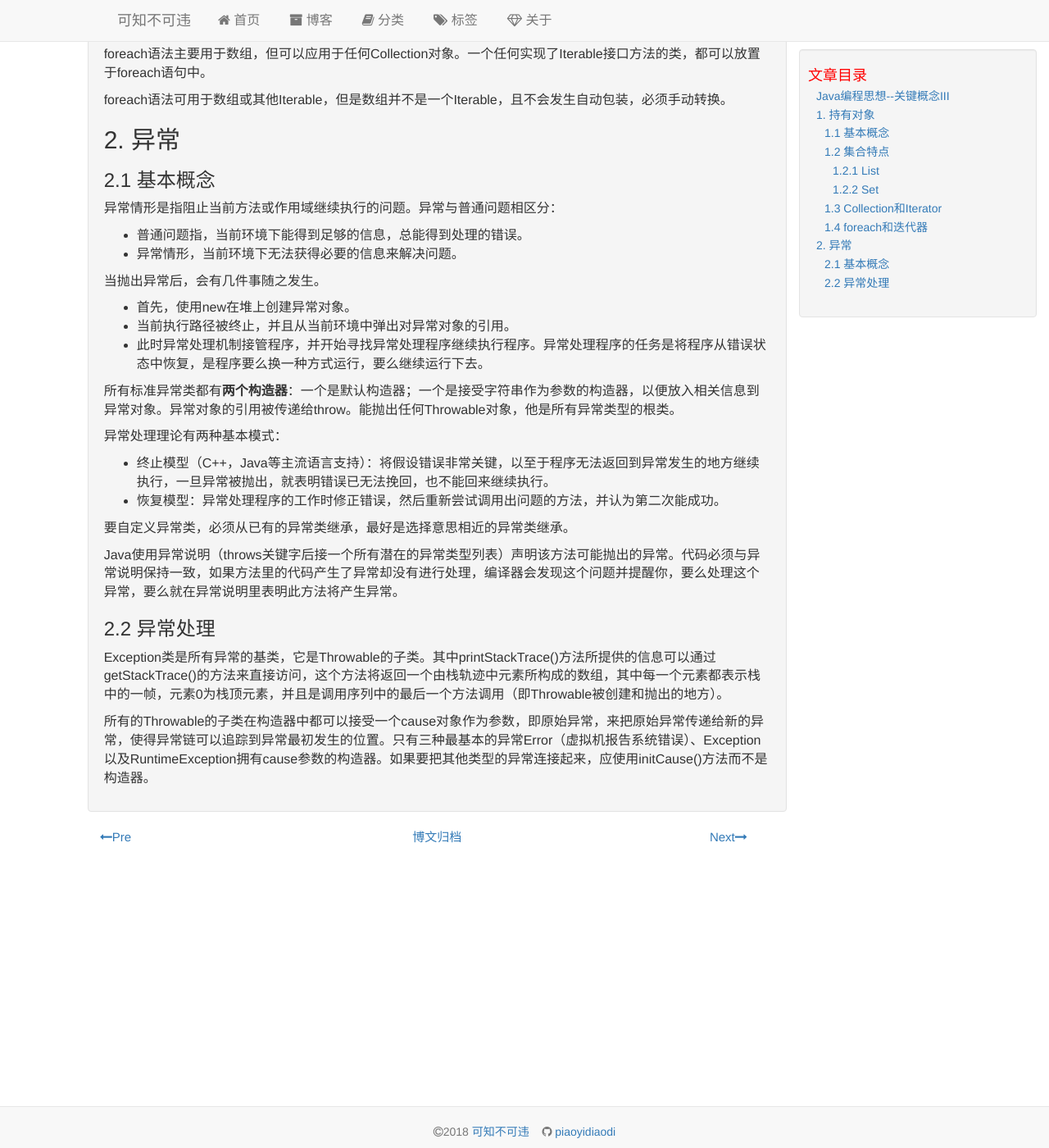
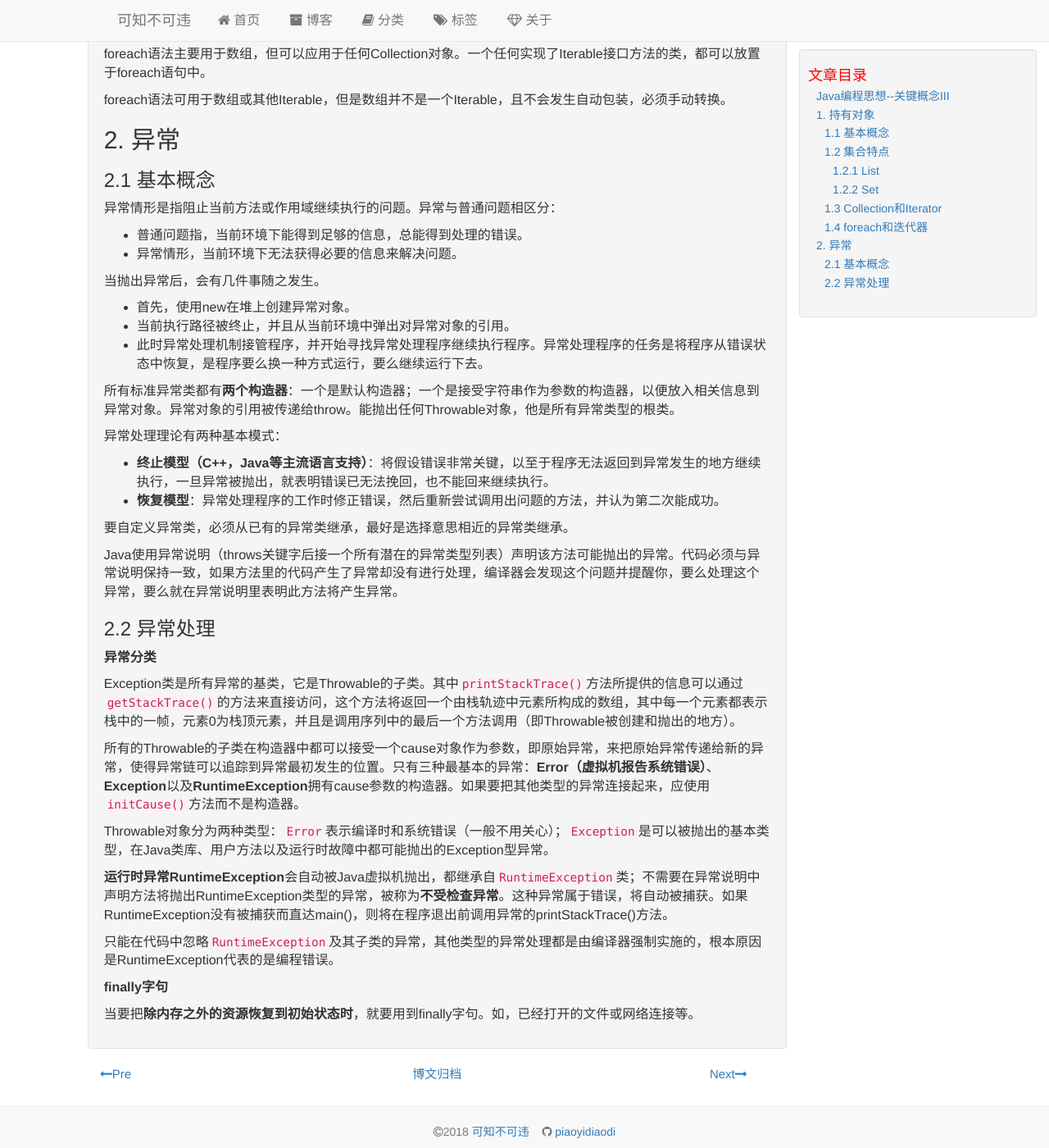
Before and after one commit to piaoyidaodi/piaoyidaodi.github.io, a Jekyll site: the page built from _posts/2018-03-29-thinking-in-java-note-key-concepts-III.md, in a window 1280 px wide and 1400 px high, scrolled down 1240 px. Shown: the whole window at 82% size. Built offline with Jekyll 4.4.1, drawn with Linux system fonts in a browser that asks for light colours; some of the changed text lies outside the part shown.

Commit message:
a little change

```diff
--- a/_posts/2018-03-29-thinking-in-java-note-key-concepts-III.md
+++ b/_posts/2018-03-29-thinking-in-java-note-key-concepts-III.md
@@ -26,7 +26,7 @@ tag: Core-Java
 - `ArrayList`：擅长随机访问，在List中插入和移除元素较慢。
 - `LinkedList`：擅长在List中进行插入和删除操作，提供了优化的顺序访问，在随机访问方面较慢。
 
-迭代器是一个对象，它遍历并选择序列中的对象；迭代器是一个轻量级的对象，创建它的代价很小。通过迭代器将遍历序列的操作与序列底层的结构分离，同意了容器的访问方式。
+迭代器是一个对象，它遍历并选择序列中的对象；迭代器是一个轻量级的对象，创建它的代价很小。通过迭代器将遍历序列的操作与序列底层的结构分离，统一了容器的访问方式。
 - 使用方法iterator()要求容器返回一个Iterator。Iterator将准备好返回序列的第一个元素。
 - 使用next()获取序列中的下一个元素。
 - 使用hasNext()检查序列中是否还有元素。
@@ -69,8 +69,8 @@ foreach语法可用于数组或其他Iterable，但是数组并不是一个Itera
 所有标准异常类都有**两个构造器**：一个是默认构造器；一个是接受字符串作为参数的构造器，以便放入相关信息到异常对象。异常对象的引用被传递给throw。能抛出任何Throwable对象，他是所有异常类型的根类。
 
 异常处理理论有两种基本模式：
-- 终止模型（C++，Java等主流语言支持）：将假设错误非常关键，以至于程序无法返回到异常发生的地方继续执行，一旦异常被抛出，就表明错误已无法挽回，也不能回来继续执行。
-- 恢复模型：异常处理程序的工作时修正错误，然后重新尝试调用出问题的方法，并认为第二次能成功。
+- **终止模型（C++，Java等主流语言支持）**：将假设错误非常关键，以至于程序无法返回到异常发生的地方继续执行，一旦异常被抛出，就表明错误已无法挽回，也不能回来继续执行。
+- **恢复模型**：异常处理程序的工作时修正错误，然后重新尝试调用出问题的方法，并认为第二次能成功。
 
 要自定义异常类，必须从已有的异常类继承，最好是选择意思相近的异常类继承。
 
@@ -78,6 +78,18 @@ Java使用异常说明（throws关键字后接一个所有潜在的异常类型
 
 ### 2.2 异常处理
 
-Exception类是所有异常的基类，它是Throwable的子类。其中printStackTrace()方法所提供的信息可以通过getStackTrace()的方法来直接访问，这个方法将返回一个由栈轨迹中元素所构成的数组，其中每一个元素都表示栈中的一帧，元素0为栈顶元素，并且是调用序列中的最后一个方法调用（即Throwable被创建和抛出的地方）。
+**异常分类**
 
-所有的Throwable的子类在构造器中都可以接受一个cause对象作为参数，即原始异常，来把原始异常传递给新的异常，使得异常链可以追踪到异常最初发生的位置。只有三种最基本的异常Error（虚拟机报告系统错误）、Exception以及RuntimeException拥有cause参数的构造器。如果要把其他类型的异常连接起来，应使用initCause()方法而不是构造器。
+Exception类是所有异常的基类，它是Throwable的子类。其中`printStackTrace()`方法所提供的信息可以通过`getStackTrace()`的方法来直接访问，这个方法将返回一个由栈轨迹中元素所构成的数组，其中每一个元素都表示栈中的一帧，元素0为栈顶元素，并且是调用序列中的最后一个方法调用（即Throwable被创建和抛出的地方）。
+
+所有的Throwable的子类在构造器中都可以接受一个cause对象作为参数，即原始异常，来把原始异常传递给新的异常，使得异常链可以追踪到异常最初发生的位置。只有三种最基本的异常：**Error（虚拟机报告系统错误）**、**Exception**以及**RuntimeException**拥有cause参数的构造器。如果要把其他类型的异常连接起来，应使用`initCause()`方法而不是构造器。
+
+Throwable对象分为两种类型：`Error`表示编译时和系统错误（一般不用关心）；`Exception`是可以被抛出的基本类型，在Java类库、用户方法以及运行时故障中都可能抛出的Exception型异常。
+
+**运行时异常RuntimeException**会自动被Java虚拟机抛出，都继承自`RuntimeException`类；不需要在异常说明中声明方法将抛出RuntimeException类型的异常，被称为**不受检查异常**。这种异常属于错误，将自动被捕获。如果RuntimeException没有被捕获而直达main()，则将在程序退出前调用异常的printStackTrace()方法。
+
+只能在代码中忽略`RuntimeException`及其子类的异常，其他类型的异常处理都是由编译器强制实施的，根本原因是RuntimeException代表的是编程错误。
+
+**finally字句**
+
+当要把**除内存之外的资源恢复到初始状态时**，就要用到finally字句。如，已经打开的文件或网络连接等。
```
